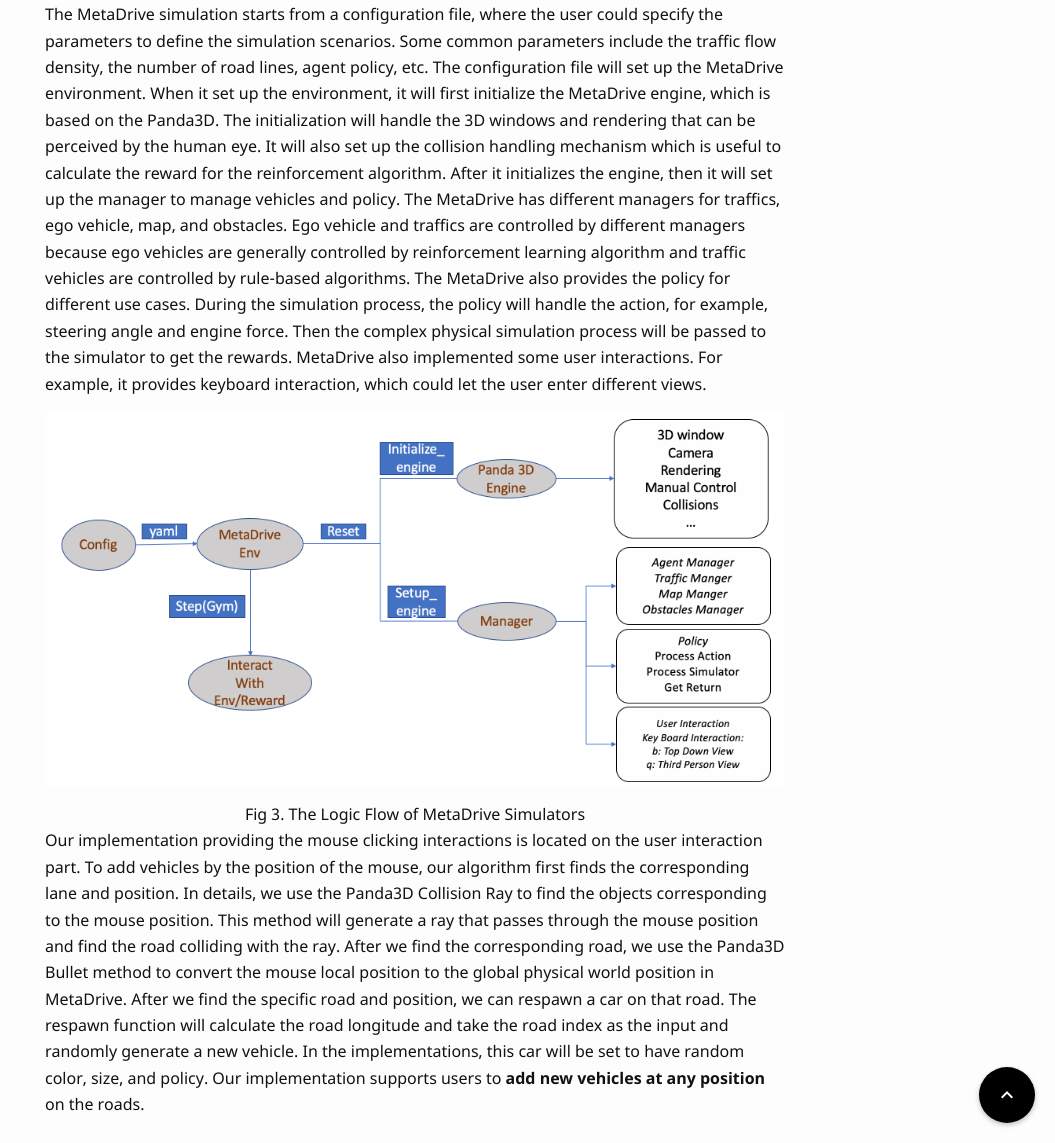
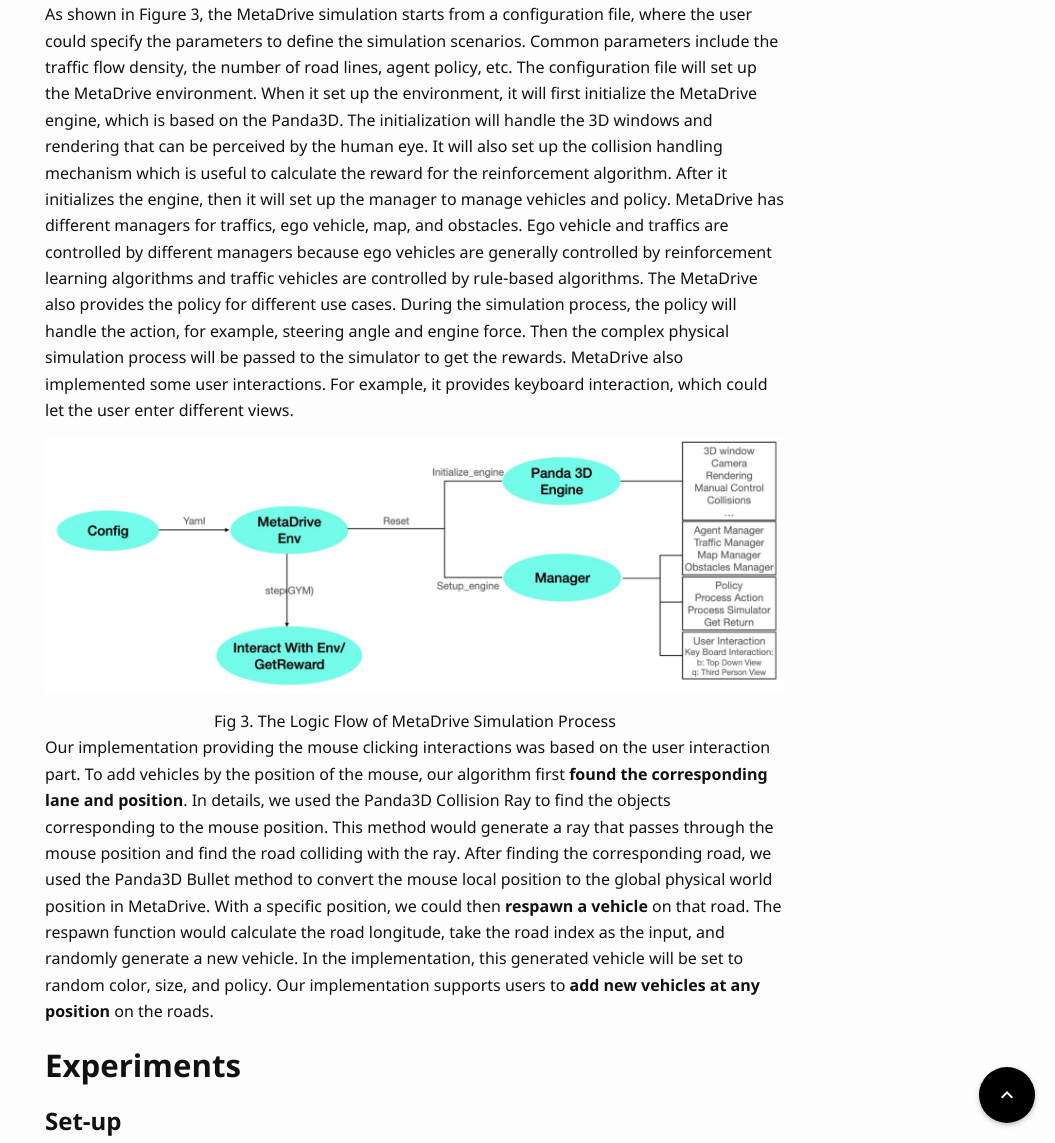
Before and after one commit to UCLAdeepvision/CS269-projects-2022spring, a Jekyll site: the page built from _posts/2022-04-22-team13-Interactive-Driving-Scenarios.md, in a window 1280 px wide and 1400 px high, scrolled down 2750 px. Shown: the part 257-1400 px from the top of the window, without its empty margins (225-1280 px from the left). Built offline with Jekyll 4.4.1, drawn with Linux system fonts in a browser that asks for light colours; some web fonts are replaced; comment, search, counter and statistics services are not loaded; some of the changed text lies outside the part shown.

Commit message:
edit report

```diff
--- a/_posts/2022-04-22-team13-Interactive-Driving-Scenarios.md
+++ b/_posts/2022-04-22-team13-Interactive-Driving-Scenarios.md
@@ -33,23 +33,23 @@ MetaDrive largely facilitates the generalization of  RL in autonomous driving. O
 
 ## Motivation
 
-Human interaction will help the performance of reinforcement learning and autonomous driving from many aspects: On the one hand, human could provide necessary guidance to RL agents during driving. On the other hand, human involvement could augment the complexity and diversity of driving scenarios, so that it could better test the generalization ability of RL agents. Including human in the loop also makes the scenarios closer to the situations in real-world applications, where human collaborate with machine in driving tasks.
+Human interaction will help the performance of reinforcement learning and autonomous driving from many aspects: On the one hand, human could provide necessary guidance to RL agents during driving. On the other hand, human involvement could augment the complexity and diversity of driving scenarios, so that it could better test the generalization ability of RL agents. Including human in the loop also makes the scenarios closer to the situations in real-world applications, where human collaborate with AI in driving tasks.
 
 ## Implementations
 
-Our implementation essentially provides users with a way to add vehicles and change traffic flow density. See Figure 2 for a live demostration of our new feature. You could also visit [here](https://drive.google.com/file/d/1G3ImtqNPdd8MolOb--3IgNPAmswH92J9/view?usp=sharing) for a more clear video demonstration. Since our implementation is directly based on the Panda3D engine, the code can be also modified to more diverse implementations, for example, use mouse to drag vehicles, delete a selected vehicle, add obstacles, etc. In this section, we will first describe the logic flow simulation process of MetaDrive as shown in Figure 1. Then we will describe our implementation and go through the details.
+Our implementation essentially provides users with a way to add vehicles and change traffic flow density. See Figure 2 for a live demostration of our new feature. You could also visit [here](https://drive.google.com/file/d/1G3ImtqNPdd8MolOb--3IgNPAmswH92J9/view?usp=sharing) for a more clear video demonstration. Since our implementation is directly based on the Panda3D engine, the code can be also modified to more diverse implementations, such as using mouse to drag vehicles, deleting a selected vehicle, adding obstacles and so on. In this section, we will first introduce the logic flow simulation process of MetaDrive. Then we will go through our implementation details.
 
 ![Demo]({{ '/assets/images/13/demo.gif' | relative_url }}){: style="width: 750px; max-width: 80%;"}
 
 <center>Fig 2. Demostration of Adding Vehicles by Mouse</center>
 
-The MetaDrive simulation starts from a configuration file, where the user could specify the parameters to define the simulation scenarios. Some common parameters include the traffic flow density, the number of road lines, agent policy, etc. The configuration file will set up the MetaDrive environment. When it set up the environment, it will first initialize the MetaDrive engine, which is based on the Panda3D. The initialization will handle the 3D windows and rendering that can be perceived by the human eye. It will also set up the collision handling mechanism which is useful to calculate the reward for the reinforcement algorithm. After it initializes the engine, then it will set up the manager to manage vehicles and policy. The MetaDrive has different managers for traffics, ego vehicle, map, and obstacles. Ego vehicle and traffics are controlled by different managers because ego vehicles are generally controlled by reinforcement learning algorithm and traffic vehicles are controlled by rule-based algorithms. The MetaDrive also provides the policy for different use cases. During the simulation process, the policy will handle the action, for example, steering angle and engine force. Then the complex physical simulation process will be passed to the simulator to get the rewards. MetaDrive also implemented some user interactions. For example, it provides keyboard interaction, which could let the user enter different views.
+As shown in Figure 3, the MetaDrive simulation starts from a configuration file, where the user could specify the parameters to define the simulation scenarios. Common parameters include the traffic flow density, the number of road lines, agent policy, etc. The configuration file will set up the MetaDrive environment. When it set up the environment, it will first initialize the MetaDrive engine, which is based on the Panda3D. The initialization will handle the 3D windows and rendering that can be perceived by the human eye. It will also set up the collision handling mechanism which is useful to calculate the reward for the reinforcement algorithm. After it initializes the engine, then it will set up the manager to manage vehicles and policy. MetaDrive has different managers for traffics, ego vehicle, map, and obstacles. Ego vehicle and traffics are controlled by different managers because ego vehicles are generally controlled by reinforcement learning algorithms and traffic vehicles are controlled by rule-based algorithms. The MetaDrive also provides the policy for different use cases. During the simulation process, the policy will handle the action, for example, steering angle and engine force. Then the complex physical simulation process will be passed to the simulator to get the rewards. MetaDrive also implemented some user interactions. For example, it provides keyboard interaction, which could let the user enter different views.
 
 ![MetaDrive]({{ '/assets/images/13/figure_2.png' | relative_url }}){: style="width: 750px; max-width: 100%;"}
 
-<center>Fig 3. The Logic Flow of MetaDrive Simulators </center>
+<center>Fig 3. The Logic Flow of MetaDrive Simulation Process </center>
 
-Our implementation providing the mouse clicking interactions is located on the user interaction part. To add vehicles by the position of the mouse, our algorithm first finds the corresponding lane and position. In details, we use the Panda3D Collision Ray to find the objects corresponding to the mouse position. This method will generate a ray that passes through the mouse position and find the road colliding with the ray. After we find the corresponding road, we use the Panda3D Bullet method to convert the mouse local position to the global physical world position in MetaDrive. After we find the specific road and position, we can respawn a car on that road. The respawn function will calculate the road longitude and take the road index as the input and randomly generate a new vehicle. In the implementations, this car will be set to have random color, size, and policy. Our implementation supports users to **add new vehicles at any position** on the roads.
+Our implementation providing the mouse clicking interactions was based on the user interaction part. To add vehicles by the position of the mouse, our algorithm first **found the corresponding lane and position**. In details, we used the Panda3D Collision Ray to find the objects corresponding to the mouse position. This method would generate a ray that passes through the mouse position and find the road colliding with the ray. After finding the corresponding road, we used the Panda3D Bullet method to convert the mouse local position to the global physical world position in MetaDrive. With a specific position, we could then **respawn a vehicle** on that road. The respawn function would calculate the road longitude, take the road index as the input, and randomly generate a new vehicle. In the implementation, this generated vehicle will be set to random color, size, and policy. Our implementation supports users to **add new vehicles at any position** on the roads.
 
 ## Experiments
 
@@ -61,13 +61,13 @@ On the updated MetaDrive platform, we conducted a series of experiments that con
 
 - The target vehicle also needs to **respond to the events caused by the added vehicle**. For example, the added vehicle could crash to other traffic vehicles or obstacles on the road.
 
-By incorporating above interactions, we hope to augment RL agents' judgement and reaction capability to possible accidents and obstacles on the road, thus improving their performances in autonomous driving tasks. To examine this, we runned the pre-trained RL algorithms on two kinds of scenarios in MetaDrive: general single agent scenarios and safe exploration scenarios. Our expectation is that for both scenarios, the performance of RL with human interactions are better than the performance without human interactions.
+By incorporating above interactions, we hope to augment RL agents' judgement and reaction capability to traffic, obstacles, and possible accidents on the road, thus improving their performances in autonomous driving tasks. To examine this, we runned the pre-trained RL algorithms on two kinds of scenarios in MetaDrive: general single agent scenarios and safe exploration scenarios. Our expectation was that for both scenarios, the performance of RL with human interactions would be better than the performance without human interactions.
 
-The metrics for RL performance are the **cumulative reward and cost** in a driving scenario. In MetaDrive, rewards are generated when the target vehicle moves forward, drives faster, or reaches the destination. Cost is usually used to measure the safety during driving. It can be yielded when the target vehicle crash to other objects or drives out of the road.
+The metrics for RL performance are the **cumulative reward and cost** in a driving scenario. In MetaDrive, rewards are generated when the target vehicle moves forward, drives faster, or reaches the destination. Cost is usually used to measure the safety during driving. It can be yielded when the target vehicle crashes to other objects or drives out of the road.
 
 ### Results
 
-We compared RL performance with or without human interactions in single agent and sfae exploration scenarios. The comparison results are summarized in Table 1. Besides, we also plotted RL performances as a function of the number of vehicles added in the scenario. For each comparison, we not only described the difference, but also conducted hypothesis testing to examine whether the difference was statistically significant. Our analysis used a significance level of 0.05.
+We compared RL performance with or without human interactions in single agent and safe exploration scenarios. The comparison results are summarized in Table 1. Besides, we also plotted RL performances as a function of the number of vehicles added in the scenario. For each comparison, we not only described the difference, but also conducted hypothesis testing to examine whether the difference was statistically significant. Our analysis used a significance level of 0.05.
 
 ![MetaDrive]({{ '/assets/images/13/table_1.png' | relative_url }}){: style="width: 750px; max-width: 80%;"}
 
@@ -77,7 +77,7 @@ We compared RL performance with or without human interactions in single agent an
 
 #### Single Agent Comparison
 
-We runned 80 single agent scenarios without human interactions and 80 single agent scenarios with human interactions separately. As indicated in Table 1, RL agents achieved more rewards and less costs when human interactions were incorporated. We further conducted a t-test to compare the performance: For cumulative reward, there was a **nearly significant difference** between RL agents with and without human interactions(*t* = -1.906, *p* = 0.058). For cumulative cost, the difference between the two groups was not statistically significant(*t* = 1.101, *p* = 0.273), but there is an **observable tendency** in the data that RL agents with human interactions showed less costs. It seems incorporating human interactions could strengthen the RL agent's responsiveness to unexpected traffic and accidents, so that the performance of single agent scenario was improved.
+We separately runned 80 single agent scenarios without human interactions and 80 single agent scenarios with human interactions. As indicated in Table 1, RL agents achieved more rewards and less costs when human interactions were incorporated. We further conducted a t-test to compare the performance: For cumulative reward, there was a **nearly significant difference** between RL agents with and without human interactions(*t* = -1.906, *p* = 0.058). For cumulative cost, the difference between the two groups was not statistically significant(*t* = 1.101, *p* = 0.273), but there was an **observable tendency** in the data that RL agents with human interactions showed less costs. It seems incorporating human interactions could strengthen the RL agent's responsiveness to unexpected traffic and possible accidents, so that the performance of single agent scenario was improved.
 
 #### Number of Interactions
 
@@ -91,17 +91,17 @@ On the basis of above comparison, we further plotted RL performance as a functio
 
 <center>Fig 5. The Cumulative Cost Varied with the Number of Added Vehicles</center>
 
-Statistical analysis was further conducted on the data grouped by number of added vehicles. Analysis of Variance did not show a significant difference on the reward(*F* = 0.922, *p* = 0.340) and cost(*F* = 1.941, *p* = 0.197) among different number of added vehicles. However, Posthoc Pairwise Comprison indicated there was a **significant difference** in the reward between adding 4 vehicles and adding 6 vehicles(*p* = 0.045). There was also a **significant difference** in the cost between adding 3 vehicles and adding 6 vehicles(*p* = 0.015). From Figure 4, Figure 5, and the analysis, we could see that it is helpful to have some interactions with RL agents during driving, but **too many interactions** may serve as a kind of interruption, instead of helpful guidance.
+Statistical analysis was further conducted on the data grouped by number of added vehicles. Analysis of Variance did not show a significant difference in the reward(*F* = 0.922, *p* = 0.340) and cost(*F* = 1.941, *p* = 0.197) among different number of added vehicles. However, Posthoc Pairwise Comprison indicated there was a **significant difference** in the reward between adding 4 vehicles and adding 6 vehicles(*p* = 0.045). There was also a **significant difference** in the cost between adding 3 vehicles and adding 6 vehicles(*p* = 0.015). From Figure 4, Figure 5, and the analysis, we could see that it is helpful to have some interactions with RL agents during driving, but **too many interactions** may serve as a kind of interruption, negatively influencing RL performance.
 
 #### Safe Exploration
 
-Furthermore, we tested the RL agents with or without human interactions separately on 30 safe evaluation scenarios. As shown in Table 1, there are more rewards and less costs for scenarios incorporated with human interactions. T-test results indicated that the difference in reward was not significant(*t* = -1.714, *p* = 0.098), but the difference in cost between the two groups of data was proven to be **statistically significant**(*t* = 2.622, *p* = 0.019). It seems that adding vehicles could enhance RL agents' reaction ability to other objects in the scenario, including traffic vehicles and obstacles on the road. We also observed in the experiment that the added vehicle could crash to the obstacles in front of the target vehicle, which helps the target vehicle identify possible obstacles and make a detour in time, thus reducing the cost generated in scenarios. In this situation, the added vehicle could serve as a "pioneer" that explores the road for the target vehicle.
+Furthermore, we tested the RL agents with or without human interactions separately on 30 safe evaluation scenarios. As shown in Table 1, there are more rewards and less costs for scenarios incorporated with human interactions. T-test results indicated that the difference in reward was not significant(*t* = -1.714, *p* = 0.098), but the difference in cost between the two groups of data was proven to be **statistically significant**(*t* = 2.622, *p* = 0.019). It seems that adding vehicles could enhance RL agents' reaction ability to other objects in the scenario, including traffic vehicles and obstacles on the road. We also observed in the experiment that the added vehicle could crash to the obstacles in front of the target vehicle, which helped the target vehicle identify possible obstacles and make a detour in time, thus reducing the cost generated in scenarios. In this situation, the added vehicle served as a "pioneer" that explored the road for the target vehicle.
 
 ## Conclusion and Discussion
 
-In this work, we strengthened the MetaDrive platform with interactivity and enabled a new feature of adding vehicles in running scenarios. Our experiments showed human interactions, if controlled within an appropriate amount, could help improve RL agents's resposiveness to traffic, obstacles, and accidents.
+In this work, we enriched the MetaDrive platform with interactivity and enabled a new feature of adding vehicles in running scenarios. Our experiments showed human interactions, if controlled within an appropriate amount, could help improve RL agents's resposiveness to traffic, obstacles, and accidents.
 
-Future work needs to explore more helpful interactions on more complex scenarios. For example, the form of interations could be changed to adding obstacles, changing the direction of traffic vehicles, modifying the road blocks in a scenario, and so on. It is also interesting and challenging to extend these human interactions to nulti-agent scenarios. By comprehensive experiments, we believe a clear understanding of human interactions' role in reinforcement learning and autonomous driving can be achieved. In the future, there will be effective, fit-for-purpose, and easy-to-operate interactions applied in relevant settings.
+Future work needs to explore more helpful interactions on more complex scenarios. For example, the form of interations could be changed to adding obstacles, changing the direction of traffic vehicles, modifying the road blocks in a scenario, and so on. It is also interesting and challenging to extend these human interactions to more complicated driving scenarios, such as multi-agent scenarios. By comprehensive experiments, we believe a clear understanding of human interactions' role in reinforcement learning and autonomous driving can be achieved. In the future, there will be effective, fit-for-purpose, and easy-to-operate interactions applied in relevant settings.
 
 ## Reference
 
```
Also changed, not shown: assets/images/13/figure_2.png.
